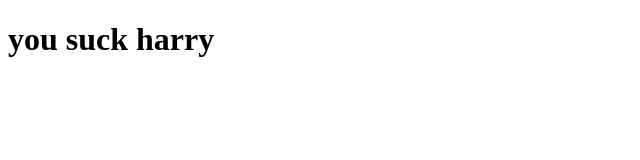
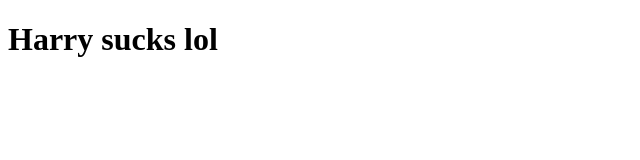
Before and after one commit to AndrewWladis/site, a plain HTML site: page index.html in a window 1280 px wide. Shown: the whole page, without its empty margins (0-640 px from the left). Drawn offline with Linux system fonts and the light colour scheme.

Commit message:
first commit

```diff
--- a/index.html
+++ b/index.html
@@ -6,6 +6,6 @@
     <title>site</title>
 </head>
 <body>
-    <h1> you suck harry</h1>
+    <h1>Harry sucks lol</h1>
 </body>
 </html>
```
